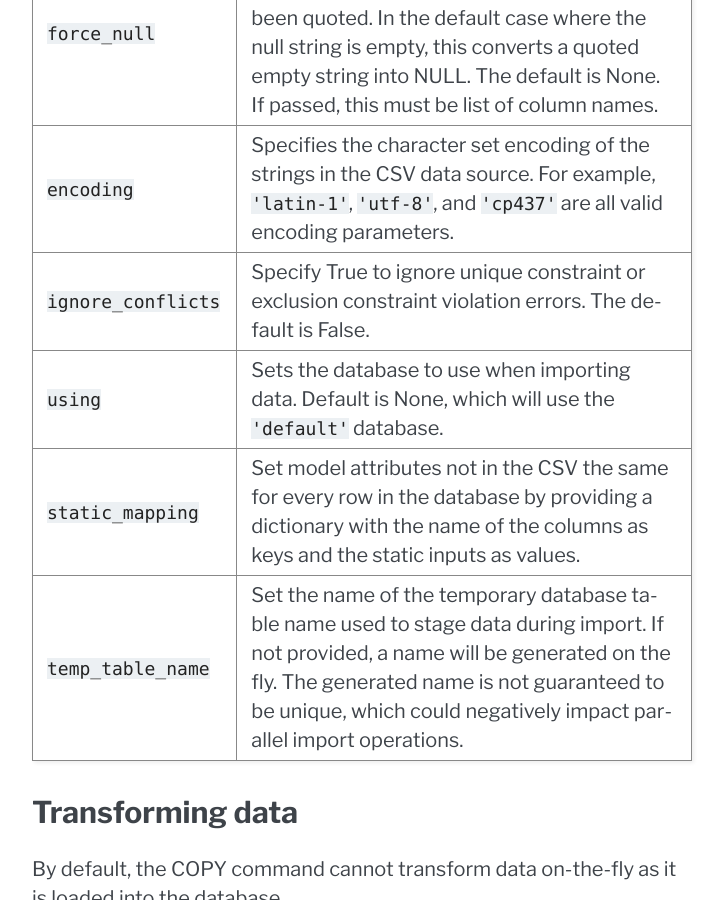
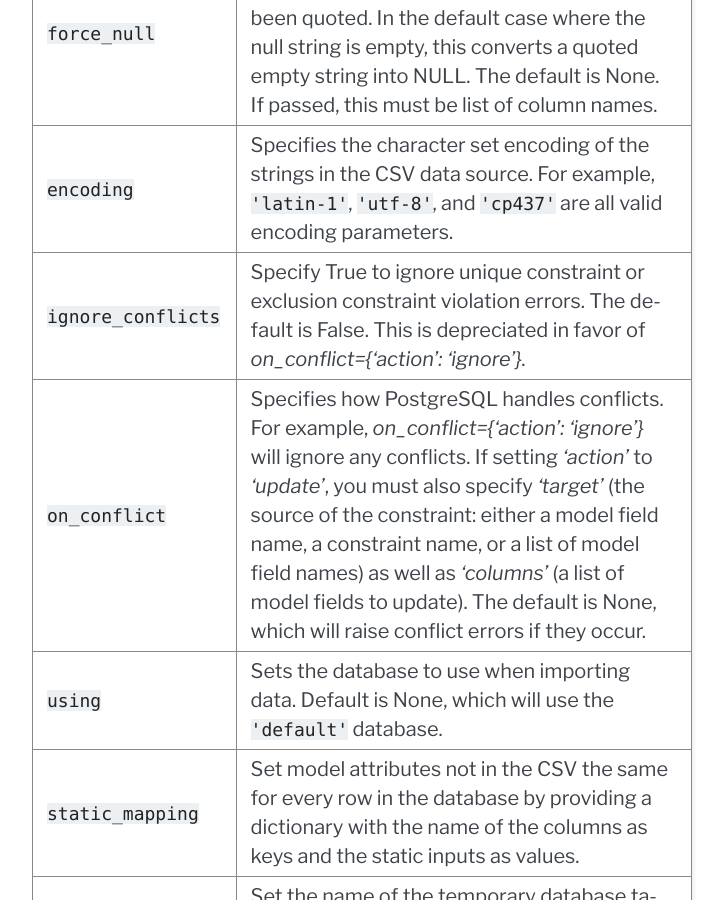
Before and after one commit to palewire/django-postgres-copy, a Sphinx documentation site: the page built from docs/index.rst, in a window 1280 px wide and 900 px high, scrolled down 5579 px. Shown: the whole window, without its empty margins (388-1112 px from the left). Built offline with Sphinx 7.4.7, drawn with Linux system fonts in a browser that asks for light colours.

Commit message:
Add on_conflict to docs.

```diff
--- a/docs/index.rst
+++ b/docs/index.rst
@@ -272,7 +272,17 @@ Keyword Argument       Description
                        parameters.
 
 ``ignore_conflicts``   Specify True to ignore unique constraint or exclusion
-                       constraint violation errors. The default is False.
+                       constraint violation errors. The default is False. This
+                       is depreciated in favor of `on_conflict={'action': 'ignore'}`.
+
+``on_conflict``        Specifies how PostgreSQL handles conflicts. For example,
+                       `on_conflict={'action': 'ignore'}` will ignore any
+                       conflicts. If setting `'action'` to `'update'`, you
+                       must also specify `'target'` (the source of the
+                       constraint: either a model field name, a constraint name,
+                       or a list of model field names) as well as `'columns'`
+                       (a list of model fields to update). The default is None,
+                       which will raise conflict errors if they occur.
 
 ``using``              Sets the database to use when importing data.
                        Default is None, which will use the ``'default'``
```
